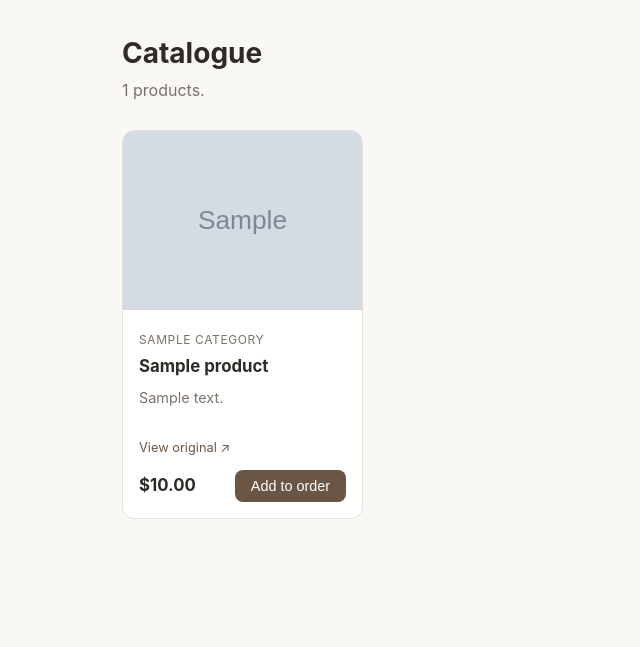
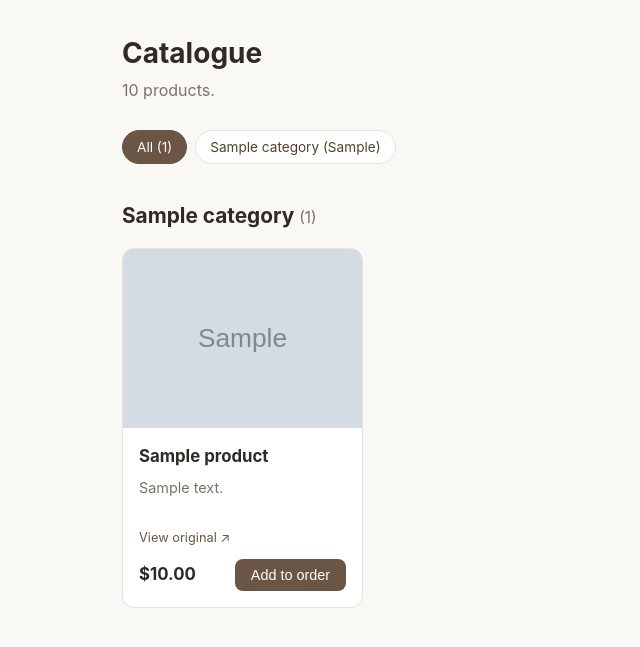
Before and after one commit to marivelasque/AITrainingHackathon, a Flask app: template templates/catalogue.html in a window 1280 px wide. Shown: the part 63-710 px from the top of the page, without its empty margins (0-640 px from the left). Run offline with Flask 3, Linux system fonts and the light colour scheme; the template is opened without the code that fills it: most values are stand-ins (such as "Sample title", 1, 10 or a date in 2020); grey boxes marked "Sample" are stand-in pictures.

```diff
--- a/app.py
+++ b/app.py
@@ -1,4 +1,6 @@
 """Entry point. Run this file to start the buyer's furniture shop app."""
+
+import itertools
 
 from flask import Flask, flash, redirect, render_template, request, url_for
 from flask_login import (
@@ -38,8 +40,21 @@ def inject_budget_status():
 @app.route("/")
 @login_required
 def home():
-    products = db.get_products()
-    return render_template("catalogue.html", products=products)
+    selected_category = request.args.get("category") or None
+    products = db.get_products(category=selected_category)  # already ordered by category, then name
+    grouped = [
+        {"category": category, "products": list(items)}
+        for category, items in itertools.groupby(products, key=lambda p: p["category"])
+    ]
+    categories = db.get_categories()
+    return render_template(
+        "catalogue.html",
+        grouped=grouped,
+        total=len(products),
+        total_all=sum(c["n"] for c in categories),
+        categories=categories,
+        selected_category=selected_category,
+    )
 
 
 @app.route("/login", methods=["GET", "POST"])
--- a/db.py
+++ b/db.py
@@ -100,10 +100,26 @@ def replace_products(products):
     conn.close()
 
 
-def get_products():
-    """All products in the catalogue."""
+def get_products(category=None):
+    """Products in the catalogue, optionally filtered to a single category."""
     conn = get_shop_conn()
-    rows = conn.execute("SELECT * FROM products ORDER BY category, name").fetchall()
+    if category:
+        rows = conn.execute(
+            "SELECT * FROM products WHERE category = ? ORDER BY category, name",
+            (category,),
+        ).fetchall()
+    else:
+        rows = conn.execute("SELECT * FROM products ORDER BY category, name").fetchall()
+    conn.close()
+    return rows
+
+
+def get_categories():
+    """Distinct categories with product counts, for the catalogue filter nav."""
+    conn = get_shop_conn()
+    rows = conn.execute(
+        "SELECT category, COUNT(*) AS n FROM products GROUP BY category ORDER BY category"
+    ).fetchall()
     conn.close()
     return rows
 
--- a/static/style.css
+++ b/static/style.css
@@ -96,6 +96,48 @@ main {
 
 /* Catalogue -------------------------------------------------------- */
 
+.category-nav {
+  display: flex;
+  flex-wrap: wrap;
+  gap: 8px;
+  margin-bottom: 36px;
+}
+
+.category-nav a {
+  background: var(--card);
+  border: 1px solid var(--border);
+  border-radius: 999px;
+  padding: 6px 14px;
+  font-size: 0.85rem;
+  color: var(--accent-dark);
+}
+
+.category-nav a:hover {
+  background: var(--border);
+  text-decoration: none;
+}
+
+.category-nav a.active {
+  background: var(--accent);
+  border-color: var(--accent);
+  color: #fff;
+}
+
+.category-section {
+  margin-bottom: 44px;
+}
+
+.category-heading {
+  font-size: 1.3rem;
+  margin: 0 0 16px;
+}
+
+.category-count {
+  font-weight: 400;
+  color: var(--muted);
+  font-size: 0.95rem;
+}
+
 .product-grid {
   display: grid;
   grid-template-columns: repeat(auto-fill, minmax(240px, 1fr));
@@ -125,16 +167,9 @@ main {
 
 .product-body { padding: 16px; }
 
-.product-category {
-  font-size: 0.75rem;
-  text-transform: uppercase;
-  letter-spacing: 0.05em;
-  color: var(--muted);
-}
-
 .product-name {
   font-size: 1.05rem;
-  margin: 4px 0 8px;
+  margin: 0 0 8px;
 }
 
 .product-description {
--- a/templates/catalogue.html
+++ b/templates/catalogue.html
@@ -2,18 +2,32 @@
 {% block title %}Catalogue — Furniture Shop{% endblock %}
 {% block content %}
   <h1 class="page-title">Catalogue</h1>
-  <p class="page-subtitle">{{ products|length }} products.</p>
+  <p class="page-subtitle">{{ total }} products.</p>
 
+  <nav class="category-nav">
+    <a href="{{ url_for('home') }}" class="{{ 'active' if not selected_category else '' }}">All ({{ total_all }})</a>
+    {% for cat in categories %}
+      <a href="{{ url_for('home', category=cat['category']) }}"
+         class="{{ 'active' if selected_category == cat['category'] else '' }}">
+        {{ cat['category'] }} ({{ cat['n'] }})
+      </a>
+    {% endfor %}
+  </nav>
+
+  {% for group in grouped %}
+    <section class="category-section">
+      <h2 class="category-heading">
+        {{ group.category }} <span class="category-count">({{ group.products|length }})</span>
+      </h2>
       <div class="product-grid">
-    {% for product in products %}
+        {% for product in group.products %}
           <article class="product-card">
             {% set photo = product['image_path'] %}
             <img class="product-photo"
                  src="{{ photo if photo.startswith('http') else url_for('static', filename=photo) }}"
                  alt="{{ product['name'] }}">
             <div class="product-body">
-          <span class="product-category">{{ product['category'] }}</span>
-          <h2 class="product-name">{{ product['name'] }}</h2>
+              <h3 class="product-name">{{ product['name'] }}</h3>
               <p class="product-description">{{ product['description'] }}</p>
               {% if product['product_url'] %}
                 <a class="product-link" href="{{ product['product_url'] }}" target="_blank" rel="noopener">View original ↗</a>
@@ -28,4 +42,6 @@
           </article>
         {% endfor %}
       </div>
+    </section>
+  {% endfor %}
 {% endblock %}
```
Also changed, not shown: architecture.md (+8 -1 lines). Lines whose indentation alone changed are shown as unchanged.
